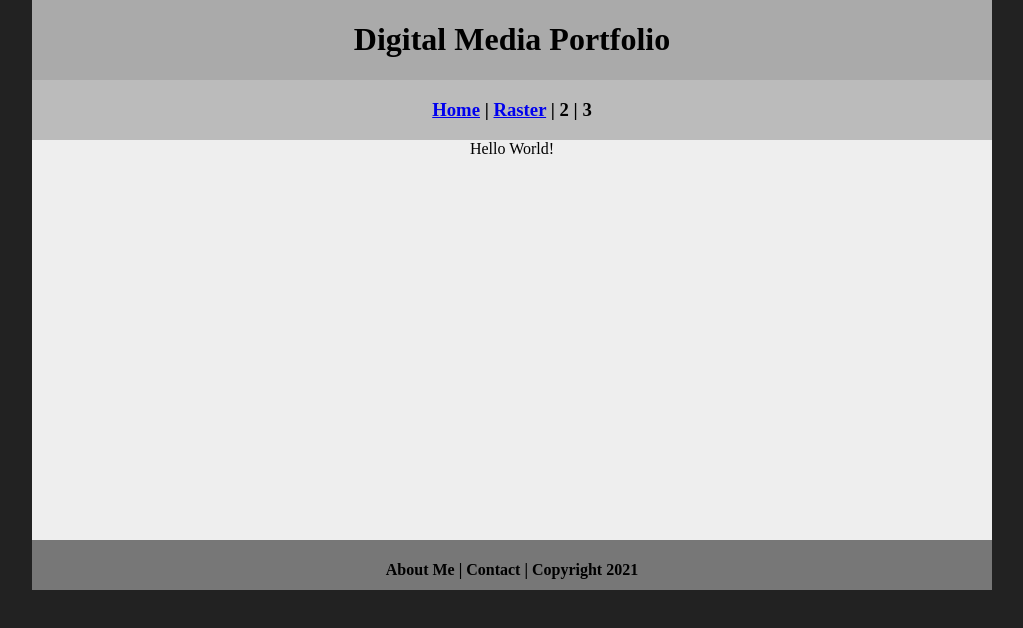
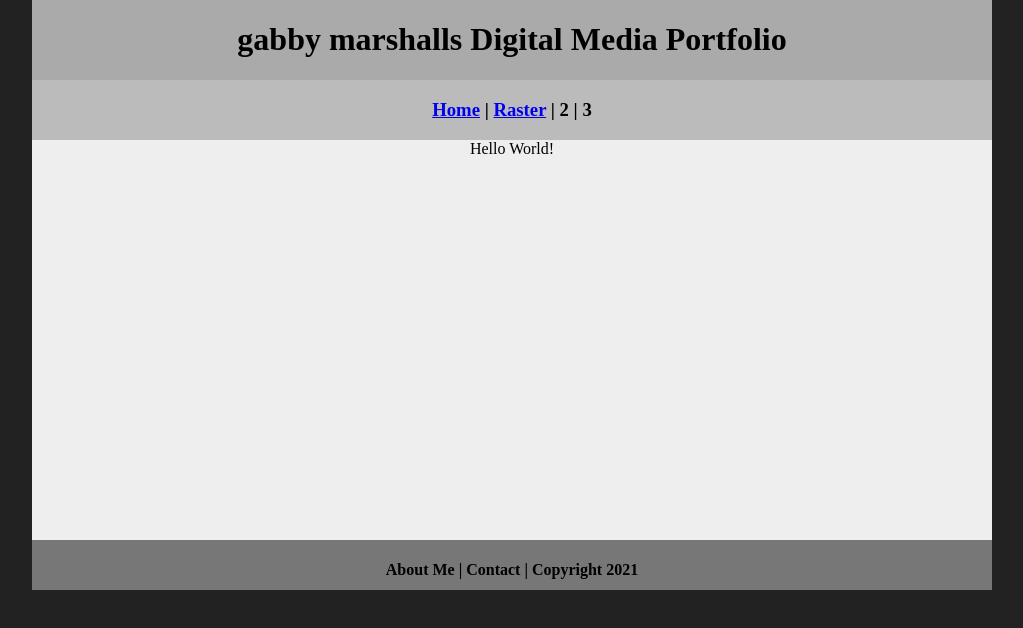
Before and after one commit to gabbymarshall/gabby-, a plain HTML site: page index.html in a window 1280 px wide. Shown: the whole page, without its empty margins (128-1151 px from the left). Drawn offline with Linux system fonts and the light colour scheme.

Commit message:
Update index.html

```diff
--- a/index.html
+++ b/index.html
@@ -9,7 +9,7 @@
 <body>
 <div class="container">
   <div class="header">
-  	<h1>Digital Media Portfolio</h1>
+  	<h1>gabby marshalls Digital Media Portfolio</h1>
   </div>
   <div class="nav">
     <h3><a href="index.html">Home</a> | <a href="raster/index.html">Raster</a> | 2 | 3</h3>
```
